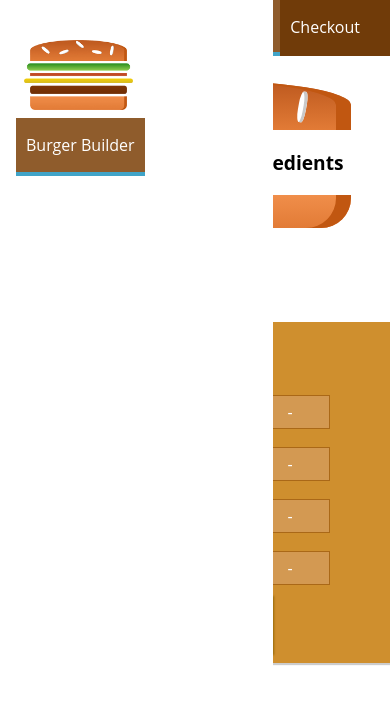
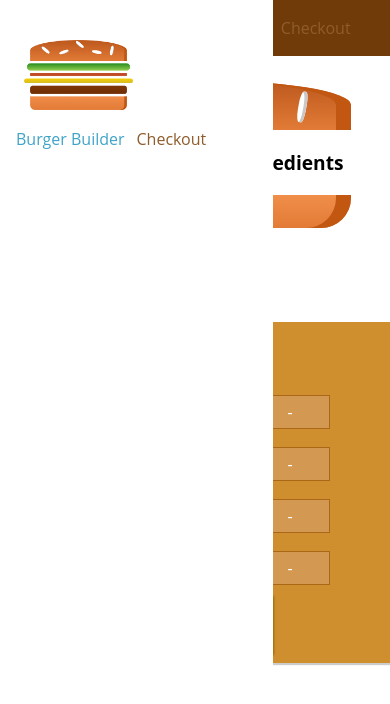
Before and after one commit to karolina-michalak/BurgerBuilderApp, a React app: page / in a window 390 px wide. Shown: the top 704 px of the page. Built offline with nearby package versions, Linux system fonts and the light colour scheme.

Commit message:
changed style in NavItem to look better on mobile

```diff
--- a/src/components/Navigation/NavigationItems/NavigationItem/NavigationItem.module.css
+++ b/src/components/Navigation/NavigationItems/NavigationItem/NavigationItem.module.css
@@ -1,8 +1,30 @@
+.NavigationItem{
+    margin: 10px 0;
+    box-sizing: border-box;
+    display: block;
+    width: 100%;
+}
+
+.NavigationItem a{
+    color: #8F5C2C;
+    text-decoration: none;
+    width: 100%;
+    box-sizing: border-box;
+    display: block;
+}
+
+.NavigationItem a:hover,
+.NavigationItem a:active,
+.NavigationItem a.active{
+    color: #40A4C8
+}
+
+@media (min-width: 500px){
     .NavigationItem{
         margin: 0;
-    box-sizing: border-box;
         display: flex;
         height: 100%;
+        width: auto;
         align-items: center;
     }
 
@@ -12,8 +34,6 @@
         height: 100%;
         padding: 16px 10px;
         border-bottom: 4px solid transparent;
-    box-sizing: border-box;
-    display: block;
     }
 
     .NavigationItem a:hover,
@@ -23,3 +43,5 @@
         border-bottom: 4px solid #40A4C8;
         color: white
     }
+
+}
```
Lines whose indentation alone changed are shown as unchanged.
